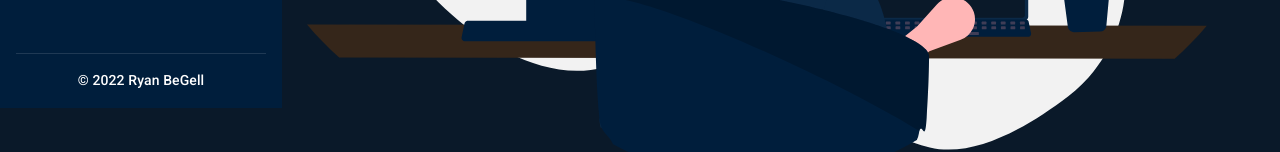
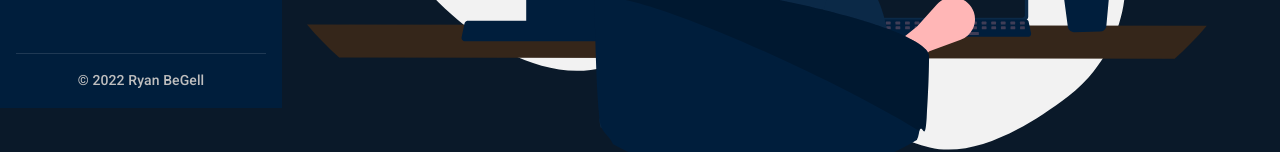
Before and after one commit to RyanBeGell/portfolio-site, a Next.js app: page / in a window 1280 px wide. Shown: the part 692-844 px from the top of the page. Built offline with nearby package versions, Linux system fonts and the light colour scheme; a web font is replaced by a local one.

Commit message:
color pallette change

```diff
--- a/src/components/sidebar/SidebarFooter.tsx
+++ b/src/components/sidebar/SidebarFooter.tsx
@@ -11,7 +11,7 @@ const SidebarFooter = () => {
         justifyContent="center"
         sx={{ pt: '16px' }}
       >
-        <Typography variant={'subtitle2'} color="text.subtitle">
+        <Typography variant={'subtitle2'} color="text.navFooter">
           &copy; {year} Ryan BeGell
         </Typography>
       </Grid>
```
